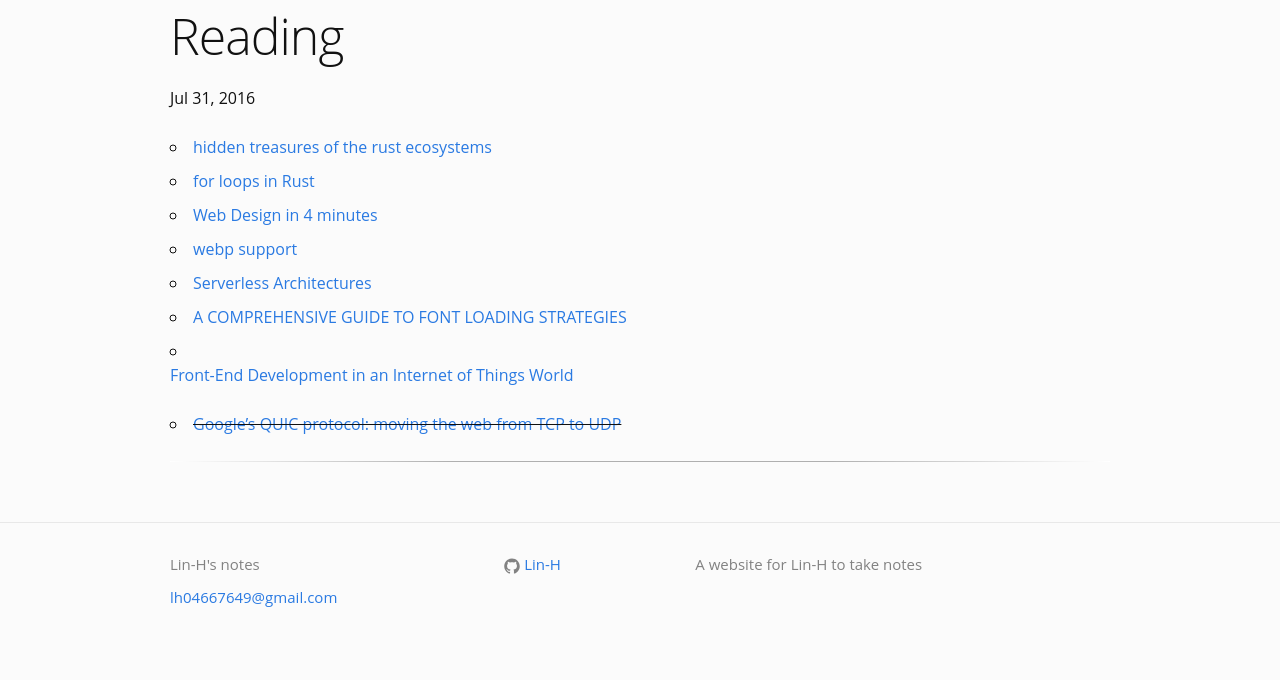
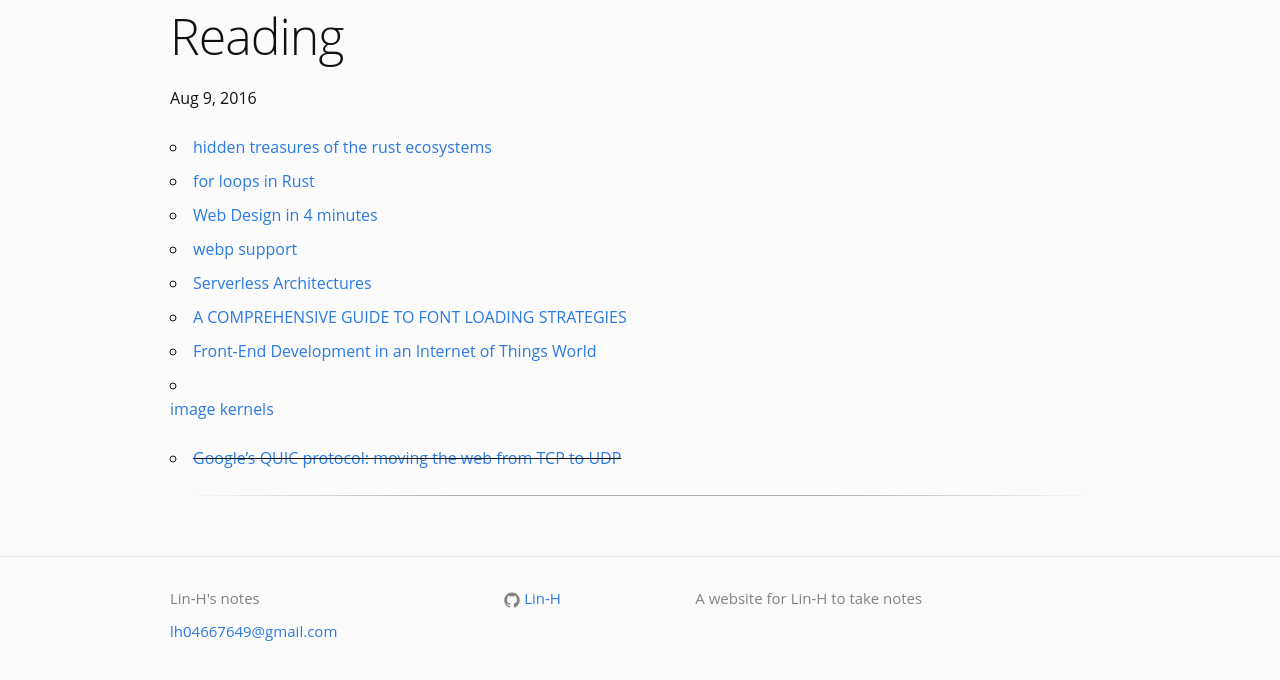
Before and after one commit to Lin-H/My-notes, a Jekyll site: the page built from _posts/2016-07-31-reading.markdown, in a window 1280 px wide and 900 px high, scrolled down 766 px, cut to the strip 218-898 px from the top of the window. Built offline with Jekyll 4.4.1, drawn with Linux system fonts in a browser that asks for light colours; before the commit the page ends 1632 px from its top, so only the background shows below that.

Commit message:
Update from Forestry.io - _posts/2016-07-31-reading.markdown

```diff
--- a/_posts/2016-07-31-reading.markdown
+++ b/_posts/2016-07-31-reading.markdown
@@ -1,6 +1,6 @@
 ---
 title: Reading
-date: '2016-07-31 18:50:00'
+date: '2016-08-09 09:35:00'
 layout: note
 order: 1
 ---
@@ -12,5 +12,6 @@ order: 1
 - [Serverless Architectures](http://martinfowler.com/articles/serverless.html)
 - [A COMPREHENSIVE GUIDE TO FONT LOADING STRATEGIES](https://www.zachleat.com/web/comprehensive-webfonts)
 - [Front-End Development in an Internet of Things World](https://www.sitepoint.com/the-future-of-the-web-in-an-internet-of-things-world/)
+- [image kernels](http://setosa.io/ev/image-kernels/)
 
 - <del>[Google's QUIC protocol: moving the web from TCP to UDP](https://ma.ttias.be/googles-quic-protocol-moving-web-tcp-udp/)</del>
```
